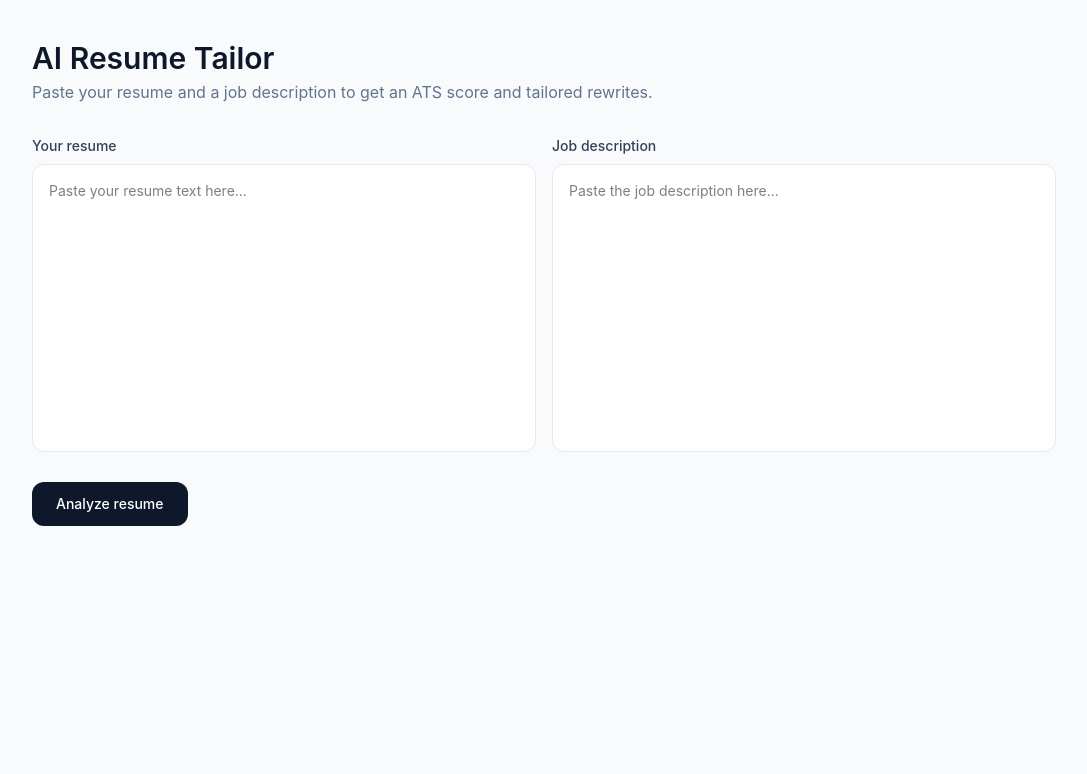
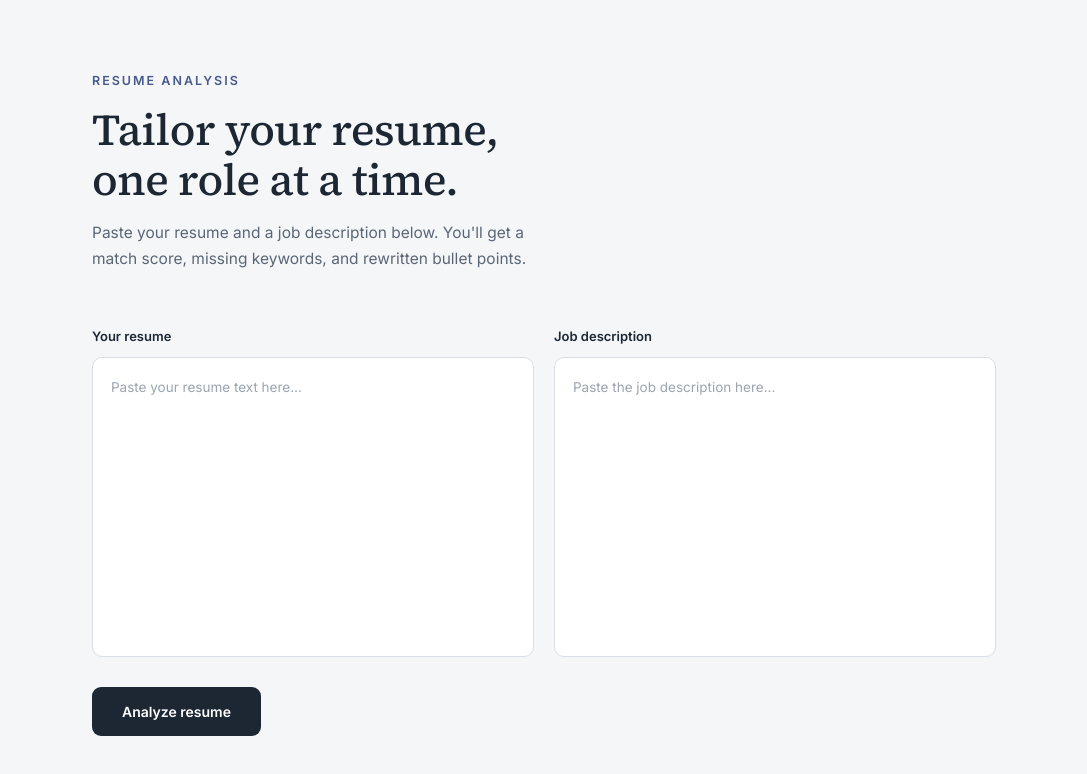
Before and after one commit to Pratham01111/ai-resume-tailor, a React app in the folder frontend/: page / in a window 1280 px wide. Shown: the top 774 px of the page, without its empty margins (96-1183 px from the left). Built offline with nearby package versions, Linux system fonts and the light colour scheme; the HTML template or start-up script is replaced by a standard one.

Commit message:
Day 2 wrap: redesigned UI, recovered GitHub account migration

```diff
--- a/frontend/src/App.jsx
+++ b/frontend/src/App.jsx
@@ -6,12 +6,14 @@ export default function App() {
   const [jd, setJd] = useState("")
   const [result, setResult] = useState(null)
   const [loading, setLoading] = useState(false)
+  const [error, setError] = useState("")
 
   const analyze = async () => {
     if (!resume.trim() || !jd.trim()) {
-      alert("Please paste both your resume and the job description")
+      setError("Both fields are required before analyzing.")
       return
     }
+    setError("")
     setLoading(true)
     setResult(null)
     try {
@@ -21,89 +23,209 @@ export default function App() {
       })
       setResult(res.data)
     } catch (e) {
-      alert("Error — check your backend is running")
+      setError(e.response?.data?.detail || "Something went wrong. Check that the backend is running.")
     }
     setLoading(false)
   }
 
   const scoreColor = (score) => {
-    if (score >= 75) return "bg-emerald-500"
-    if (score >= 50) return "bg-amber-500"
-    return "bg-red-500"
+    if (score >= 75) return "#3d8b6e"
+    if (score >= 50) return "#b8893a"
+    return "#b8463f"
+  }
+
+  const scoreLabel = (score) => {
+    if (score >= 75) return "Strong match"
+    if (score >= 50) return "Partial match"
+    return "Needs work"
   }
 
   return (
-    <div className="min-h-screen bg-slate-50 py-10 px-6">
-      <div className="max-w-5xl mx-auto">
-        <h1 className="text-3xl font-semibold text-slate-900 mb-1">AI Resume Tailor</h1>
-        <p className="text-slate-500 mb-8">Paste your resume and a job description to get an ATS score and tailored rewrites.</p>
+    <div style={{ minHeight: "100vh", background: "#f4f6f8", color: "#1c2733", fontFamily: "'Source Serif 4', Georgia, serif" }}>
+      <style>{`
+        @import url('https://fonts.googleapis.com/css2?family=Source+Serif+4:wght@400;500;600&family=Inter:wght@400;500;600&display=swap');
+        ::selection { background: #4a5a8b22; }
+        textarea::placeholder { color: #9aa5b1; font-family: 'Inter', sans-serif; }
+        textarea:focus { outline: none; border-color: #4a5a8b !important; box-shadow: 0 0 0 3px #4a5a8b14; }
+        button:hover { opacity: 0.88; }
+        body { margin: 0; }
+      `}</style>
 
-        <div className="grid md:grid-cols-2 gap-4 mb-6">
+      <div style={{ maxWidth: 960, margin: "0 auto", padding: "72px 28px 96px" }}>
+
+        {/* Header */}
+        <div style={{ marginBottom: 56 }}>
+          <p style={{
+            fontFamily: "'Inter', sans-serif", fontSize: 12.5, letterSpacing: 2,
+            color: "#4a5a8b", textTransform: "uppercase", margin: "0 0 14px", fontWeight: 600
+          }}>
+            Resume analysis
+          </p>
+          <h1 style={{
+            fontSize: 44, fontWeight: 500, letterSpacing: -0.5,
+            margin: "0 0 14px", color: "#1c2733", lineHeight: 1.15
+          }}>
+            Tailor your resume,<br />one role at a time.
+          </h1>
+          <p style={{
+            fontFamily: "'Inter', sans-serif", color: "#5b6675", fontSize: 15.5,
+            margin: 0, maxWidth: 480, lineHeight: 1.65
+          }}>
+            Paste your resume and a job description below. You'll get a match score, missing keywords, and rewritten bullet points.
+          </p>
+        </div>
+
+        {/* Input grid */}
+        <div style={{ display: "grid", gridTemplateColumns: "1fr 1fr", gap: 20, marginBottom: 24 }}>
           <div>
-            <label className="block text-sm font-medium text-slate-700 mb-2">Your resume</label>
+            <label style={{
+              fontFamily: "'Inter', sans-serif", fontSize: 13, fontWeight: 600,
+              color: "#1c2733", marginBottom: 10, display: "block"
+            }}>
+              Your resume
+            </label>
             <textarea
               value={resume}
               onChange={e => setResume(e.target.value)}
               placeholder="Paste your resume text here..."
-              className="w-full h-72 p-4 rounded-xl border border-slate-200 bg-white text-sm focus:outline-none focus:ring-2 focus:ring-slate-400 resize-none"
+              style={{
+                width: "100%", height: 300, padding: 18, resize: "none",
+                background: "#ffffff", border: "1px solid #d8dee5", borderRadius: 10,
+                color: "#1c2733", fontFamily: "'Inter', sans-serif", fontSize: 13.5,
+                lineHeight: 1.65, boxSizing: "border-box", transition: "border-color .15s, box-shadow .15s"
+              }}
             />
           </div>
           <div>
-            <label className="block text-sm font-medium text-slate-700 mb-2">Job description</label>
+            <label style={{
+              fontFamily: "'Inter', sans-serif", fontSize: 13, fontWeight: 600,
+              color: "#1c2733", marginBottom: 10, display: "block"
+            }}>
+              Job description
+            </label>
             <textarea
               value={jd}
               onChange={e => setJd(e.target.value)}
               placeholder="Paste the job description here..."
-              className="w-full h-72 p-4 rounded-xl border border-slate-200 bg-white text-sm focus:outline-none focus:ring-2 focus:ring-slate-400 resize-none"
+              style={{
+                width: "100%", height: 300, padding: 18, resize: "none",
+                background: "#ffffff", border: "1px solid #d8dee5", borderRadius: 10,
+                color: "#1c2733", fontFamily: "'Inter', sans-serif", fontSize: 13.5,
+                lineHeight: 1.65, boxSizing: "border-box", transition: "border-color .15s, box-shadow .15s"
+              }}
             />
           </div>
         </div>
 
+        {error && (
+          <div style={{
+            background: "#fbeeed", border: "1px solid #e8c4c1", color: "#9c3a33",
+            padding: "12px 16px", borderRadius: 8, fontSize: 13.5, marginBottom: 22,
+            fontFamily: "'Inter', sans-serif"
+          }}>
+            {error}
+          </div>
+        )}
+
         <button
           onClick={analyze}
           disabled={loading}
-          className="px-6 py-3 bg-slate-900 text-white rounded-xl font-medium text-sm hover:bg-slate-800 disabled:opacity-50 transition"
+          style={{
+            padding: "14px 30px", background: loading ? "#c4cad3" : "#1c2733",
+            color: "#ffffff", border: "none", borderRadius: 9,
+            fontFamily: "'Inter', sans-serif", fontWeight: 600, fontSize: 14,
+            cursor: loading ? "default" : "pointer", transition: "opacity .15s"
+          }}
         >
           {loading ? "Analyzing..." : "Analyze resume"}
         </button>
 
         {result && (
-          <div className="mt-10 space-y-8">
+          <div style={{ marginTop: 56, display: "flex", flexDirection: "column", gap: 18 }}>
+
             {/* Score */}
-            <div className="bg-white rounded-xl border border-slate-200 p-6">
-              <div className="flex items-baseline justify-between mb-3">
-                <h2 className="text-sm font-medium text-slate-500">ATS match score</h2>
-                <span className="text-2xl font-semibold text-slate-900">{result.ats_score}%</span>
+            <div style={{
+              background: "#ffffff", border: "1px solid #e1e6eb", borderRadius: 14,
+              padding: 32
+            }}>
+              <p style={{
+                fontFamily: "'Inter', sans-serif", fontSize: 13, fontWeight: 600,
+                color: "#5b6675", margin: "0 0 18px"
+              }}>
+                ATS match score
+              </p>
+              <div style={{ display: "flex", alignItems: "baseline", gap: 14, marginBottom: 20 }}>
+                <span style={{ fontSize: 52, fontWeight: 500, color: "#1c2733", lineHeight: 1 }}>
+                  {result.ats_score}%
+                </span>
+                <span style={{
+                  fontFamily: "'Inter', sans-serif", fontSize: 13, fontWeight: 600,
+                  color: scoreColor(result.ats_score), marginLeft: "auto",
+                  background: `${scoreColor(result.ats_score)}14`,
+                  padding: "6px 14px", borderRadius: 20
+                }}>
+                  {scoreLabel(result.ats_score)}
+                </span>
               </div>
-              <div className="w-full h-2.5 bg-slate-100 rounded-full overflow-hidden">
-                <div
-                  className={`h-full ${scoreColor(result.ats_score)} transition-all`}
-                  style={{ width: `${result.ats_score}%` }}
-                />
+              <div style={{ width: "100%", height: 8, background: "#eef1f4", borderRadius: 4, overflow: "hidden" }}>
+                <div style={{
+                  height: "100%", width: `${result.ats_score}%`,
+                  background: scoreColor(result.ats_score), transition: "width .6s ease",
+                  borderRadius: 4
+                }} />
               </div>
             </div>
 
             {/* Missing keywords */}
-            <div className="bg-white rounded-xl border border-slate-200 p-6">
-              <h2 className="text-sm font-medium text-slate-500 mb-4">Missing keywords</h2>
-              <div className="flex flex-wrap gap-2">
+            {result.missing_keywords.length > 0 && (
+              <div style={{ background: "#ffffff", border: "1px solid #e1e6eb", borderRadius: 14, padding: 32 }}>
+                <p style={{
+                  fontFamily: "'Inter', sans-serif", fontSize: 13, fontWeight: 600,
+                  color: "#5b6675", margin: "0 0 18px"
+                }}>
+                  Missing keywords
+                </p>
+                <div style={{ display: "flex", flexWrap: "wrap", gap: 10 }}>
                   {result.missing_keywords.map((k, i) => (
-                  <span key={i} className="px-3 py-1 bg-red-50 text-red-700 text-sm rounded-full border border-red-100">
+                    <span key={i} style={{
+                      padding: "7px 14px", background: "#fbeeed", color: "#9c3a33",
+                      fontFamily: "'Inter', sans-serif", fontSize: 13, borderRadius: 20,
+                      border: "1px solid #f0d5d2"
+                    }}>
                       {k}
                     </span>
                   ))}
                 </div>
               </div>
+            )}
 
             {/* Rewritten bullets */}
             {result.rewritten_bullets.length > 0 && (
-              <div className="bg-white rounded-xl border border-slate-200 p-6">
-                <h2 className="text-sm font-medium text-slate-500 mb-4">Rewritten bullets</h2>
-                <div className="space-y-4">
+              <div style={{ background: "#ffffff", border: "1px solid #e1e6eb", borderRadius: 14, padding: 32 }}>
+                <p style={{
+                  fontFamily: "'Inter', sans-serif", fontSize: 13, fontWeight: 600,
+                  color: "#5b6675", margin: "0 0 20px"
+                }}>
+                  Rewritten bullets
+                </p>
+                <div style={{ display: "flex", flexDirection: "column", gap: 18 }}>
                   {result.rewritten_bullets.map((b, i) => (
-                    <div key={i} className="border border-slate-100 rounded-lg p-4">
-                      <p className="text-sm text-red-600 mb-2"><span className="font-medium">Before:</span> {b.original}</p>
-                      <p className="text-sm text-emerald-700"><span className="font-medium">After:</span> {b.rewritten}</p>
+                    <div key={i} style={{
+                      paddingBottom: i < result.rewritten_bullets.length - 1 ? 18 : 0,
+                      borderBottom: i < result.rewritten_bullets.length - 1 ? "1px solid #eef1f4" : "none"
+                    }}>
+                      <p style={{
+                        margin: "0 0 8px", fontSize: 14, color: "#9aa5b1",
+                        fontFamily: "'Inter', sans-serif", lineHeight: 1.6,
+                        textDecoration: "line-through", textDecorationColor: "#d8dee5"
+                      }}>
+                        {b.original}
+                      </p>
+                      <p style={{
+                        margin: 0, fontSize: 15, color: "#1c2733", lineHeight: 1.65
+                      }}>
+                        {b.rewritten}
+                      </p>
                     </div>
                   ))}
                 </div>
@@ -111,16 +233,32 @@ export default function App() {
             )}
 
             {/* Tips */}
-            <div className="bg-white rounded-xl border border-slate-200 p-6">
-              <h2 className="text-sm font-medium text-slate-500 mb-4">ATS tips</h2>
-              <ul className="space-y-2">
+            {result.ats_tips.length > 0 && (
+              <div style={{ background: "#ffffff", border: "1px solid #e1e6eb", borderRadius: 14, padding: 32 }}>
+                <p style={{
+                  fontFamily: "'Inter', sans-serif", fontSize: 13, fontWeight: 600,
+                  color: "#5b6675", margin: "0 0 18px"
+                }}>
+                  Recommendations
+                </p>
+                <div style={{ display: "flex", flexDirection: "column", gap: 14 }}>
                   {result.ats_tips.map((t, i) => (
-                  <li key={i} className="text-sm text-slate-700 flex gap-2">
-                    <span className="text-slate-400">•</span> {t}
-                  </li>
+                    <div key={i} style={{ display: "flex", gap: 12 }}>
+                      <span style={{
+                        width: 6, height: 6, borderRadius: "50%", background: "#4a5a8b",
+                        flexShrink: 0, marginTop: 8
+                      }} />
+                      <p style={{
+                        margin: 0, fontSize: 14.5, color: "#3a4452",
+                        fontFamily: "'Inter', sans-serif", lineHeight: 1.65
+                      }}>
+                        {t}
+                      </p>
+                    </div>
                   ))}
-              </ul>
                 </div>
+              </div>
+            )}
           </div>
         )}
       </div>
```
Lines whose indentation alone changed are shown as unchanged.
